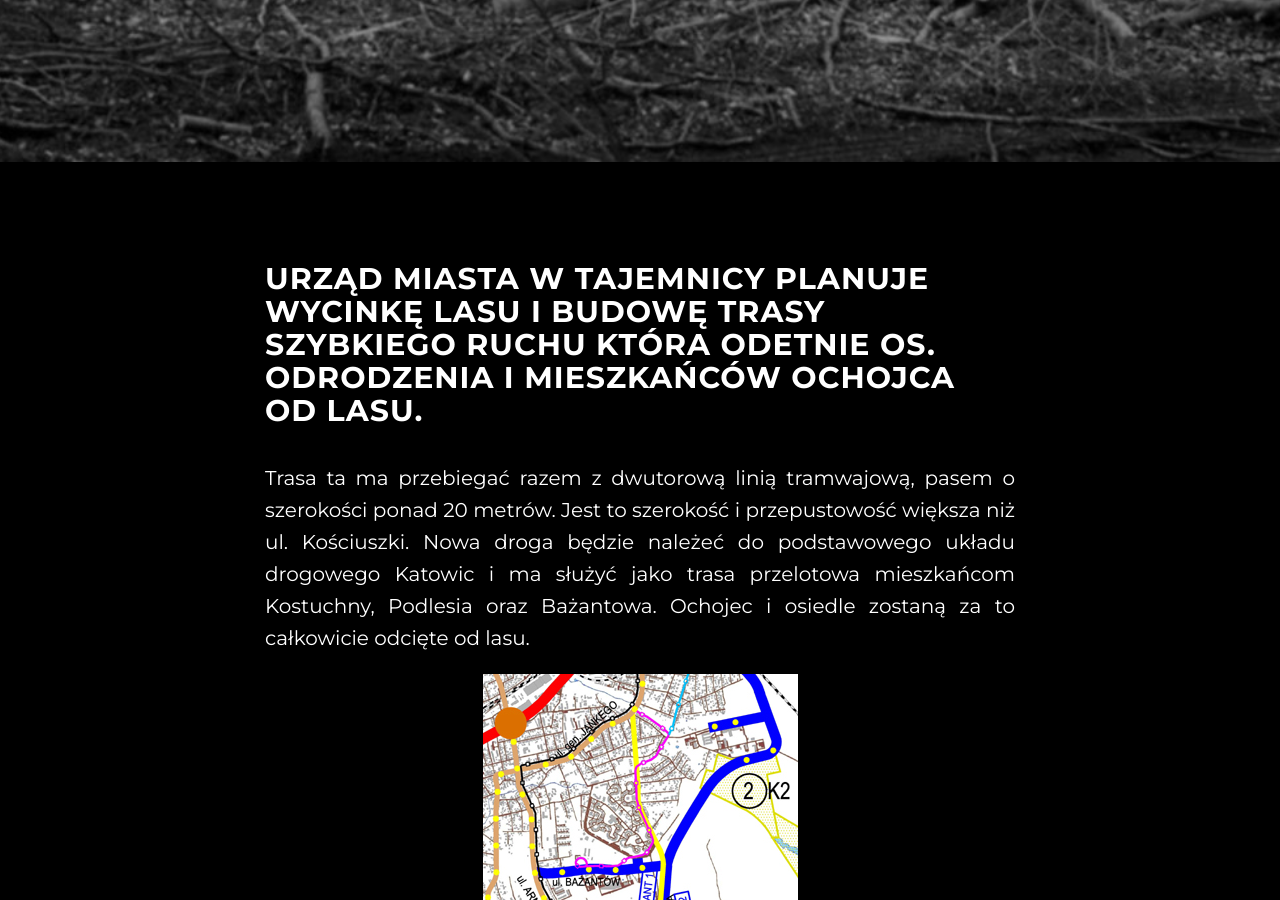
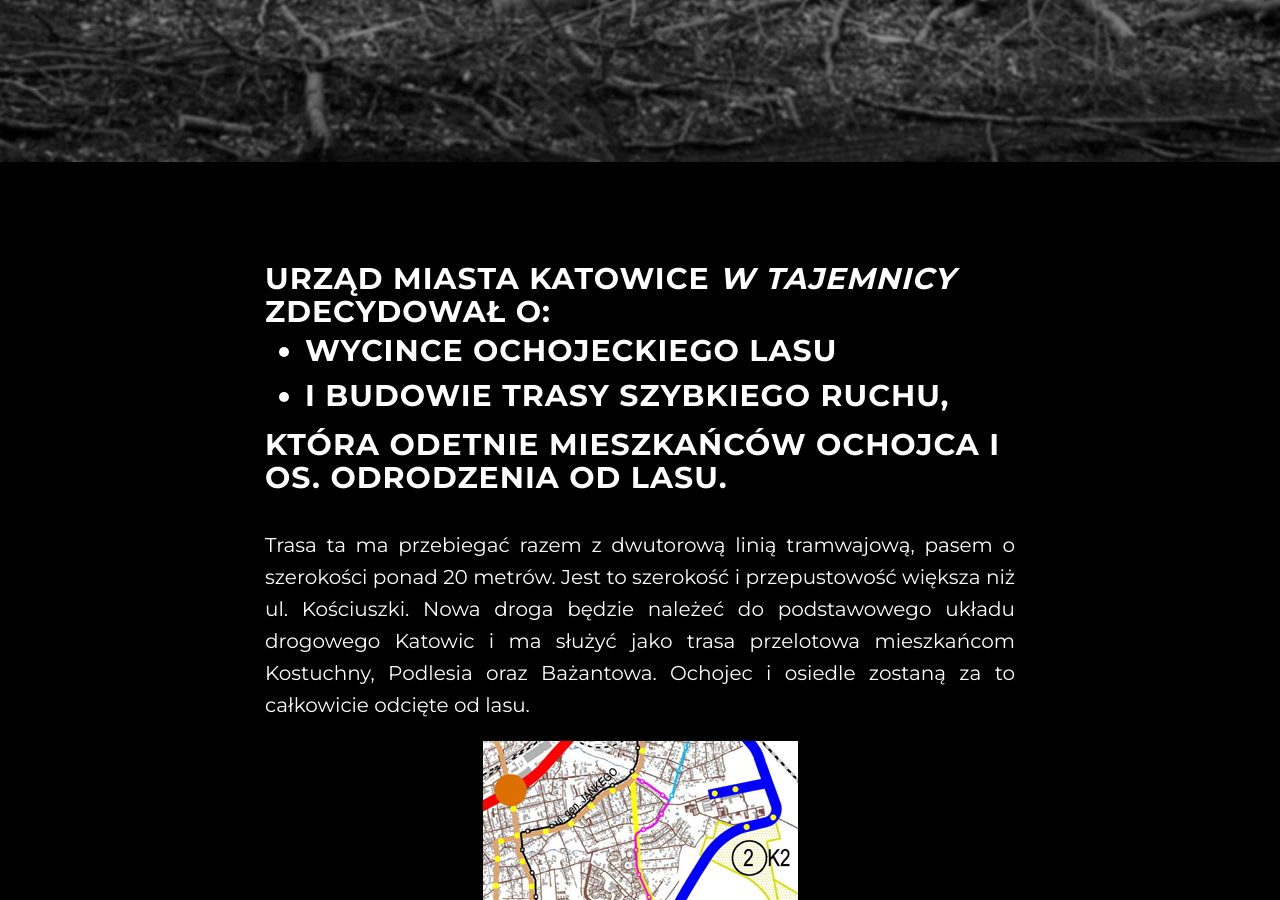
Before and after one commit to naszlas-katowice/naszlas.katowice.pl, a Jekyll site: the page built from index.html, in a window 1280 px wide and 900 px high, scrolled down 738 px. Built offline with Jekyll 4.4.1, drawn with Linux system fonts in a browser that asks for light colours.

Commit message:
Update index.html

```diff
--- a/index.html
+++ b/index.html
@@ -24,7 +24,12 @@ layout: default
 <section id="about" class="container content-section">
   <div class="row">
     <div class="col-lg-8 col-lg-offset-2">
-      <h2>Urząd Miasta w tajemnicy planuje wycinkę lasu i budowę trasy szybkiego ruchu która odetnie os. odrodzenia i mieszkańców Ochojca od lasu.</h2>
+      <h2>Urząd Miasta Katowice <i>w tajemnicy</i> zdecydował o:
+        <ul>
+          <li>wycince Ochojeckiego lasu</li>
+          <li>i budowie trasy szybkiego ruchu,</li>
+        </ul>
+      która odetnie mieszkańców Ochojca i os. Odrodzenia od lasu.</h2>
       <p style="text-align:justify;">
           Trasa ta
           <!--ma służyć mieszkańcom osiedla Bażantowo i -->
```
